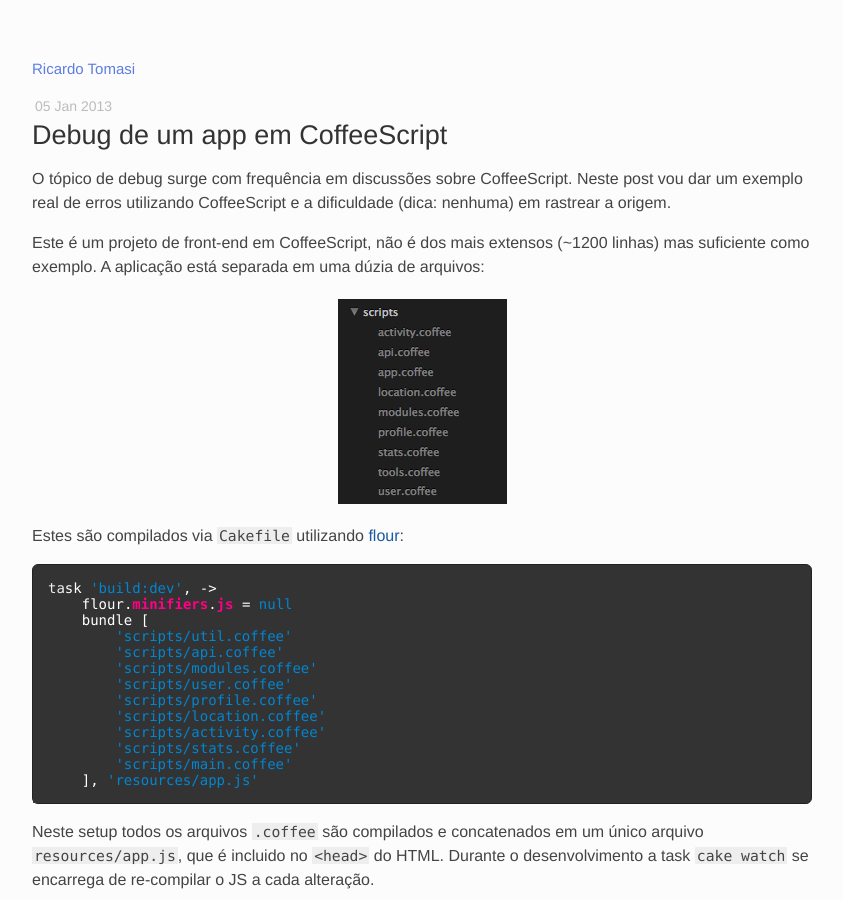
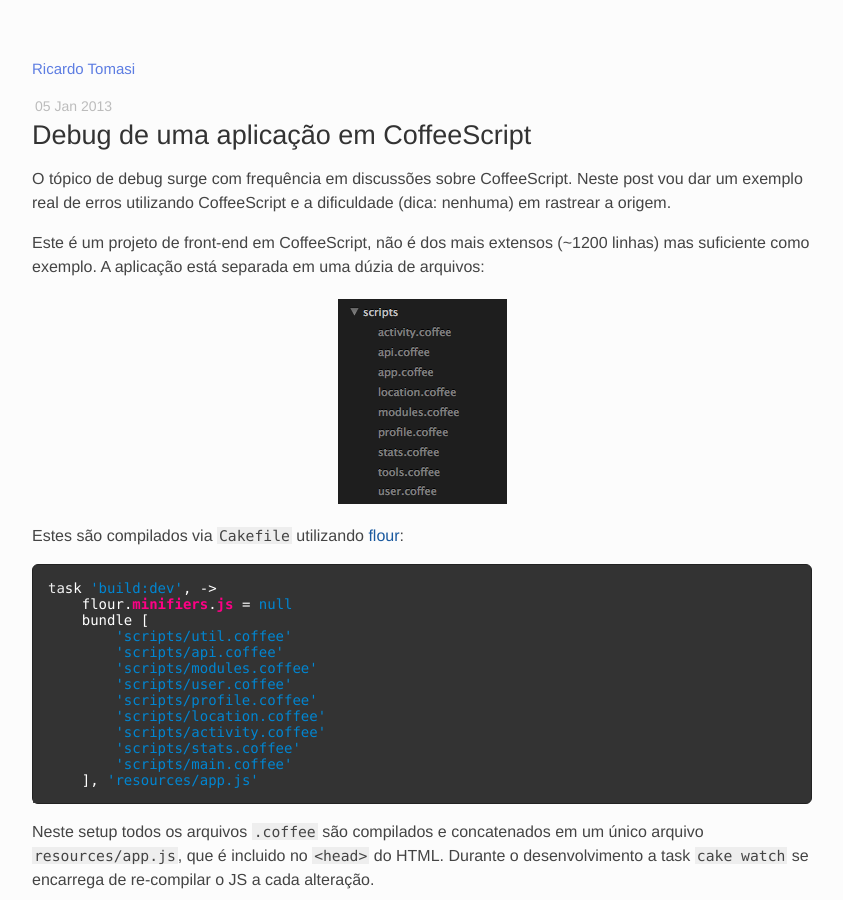
Before and after one commit to ricardobeat/ricardobeat.github.com, a Jekyll site: the page built from _posts/2013-01-05-debug-app-coffeescript-pt.md, in a window 1280 px wide and 900 px high. Shown: the whole window, without its empty margins (218-1061 px from the left). Built offline with Jekyll 4.4.1, drawn with Linux system fonts in a browser that asks for light colours; Markdown is read by kramdown in place of the engine named in the settings.

Commit message:
titulo melhor

```diff
--- a/_posts/2013-01-05-debug-app-coffeescript-pt.md
+++ b/_posts/2013-01-05-debug-app-coffeescript-pt.md
@@ -1,6 +1,6 @@
 ---
 layout: post
-title: Debug de um app em CoffeeScript
+title: Debug de uma aplicação em CoffeeScript
 ---
 
 {{ page.title }}
```
